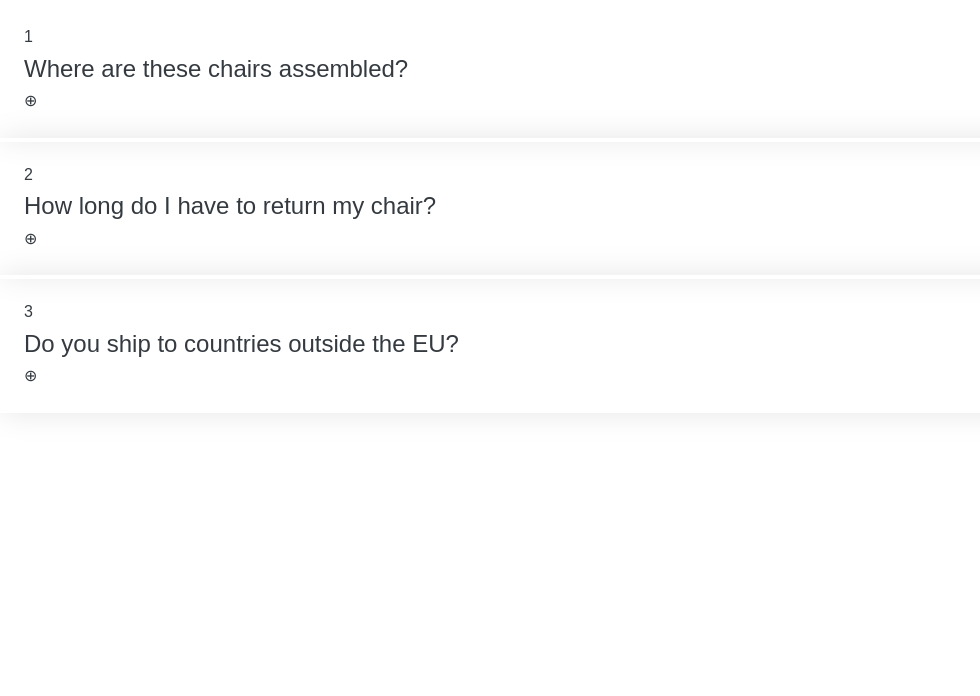
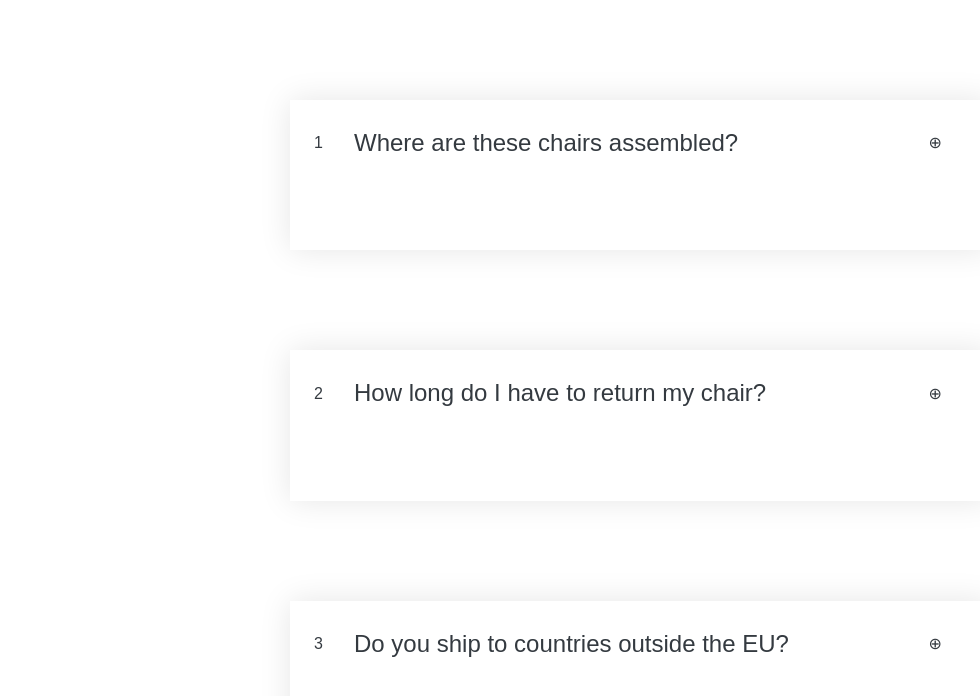
Before and after one commit to robertonic/react-simple-accordion, a React (Vite) app: page / in a window 1280 px wide. Shown: the top 696 px of the page, without its empty margins (0-980 px from the left). Built offline with nearby package versions, Linux system fonts and the light colour scheme.

Commit message:
Tidied css

```diff
--- a/src/components/Accordion.jsx
+++ b/src/components/Accordion.jsx
@@ -9,13 +9,21 @@ export default function Accordion({ count, item }) {
   };
 
   return (
-    <li className="item">
-      <content-box className="number">
+    <li className="accordion">
+      <div className="item">
         {count}
         <div className="title">{item.title}</div>{" "}
         <div onClick={flipDetail}>&oplus;</div>
-        {showDetail && <span>{item.text}</span>}
-      </content-box>
+        {showDetail ? (
+          <div className="content-box">
+            <span>{item.text}</span>
+          </div>
+        ) : (
+          <ul>
+            <div className="content-box"></div>
+          </ul>
+        )}
+      </div>
     </li>
   );
 }
```
